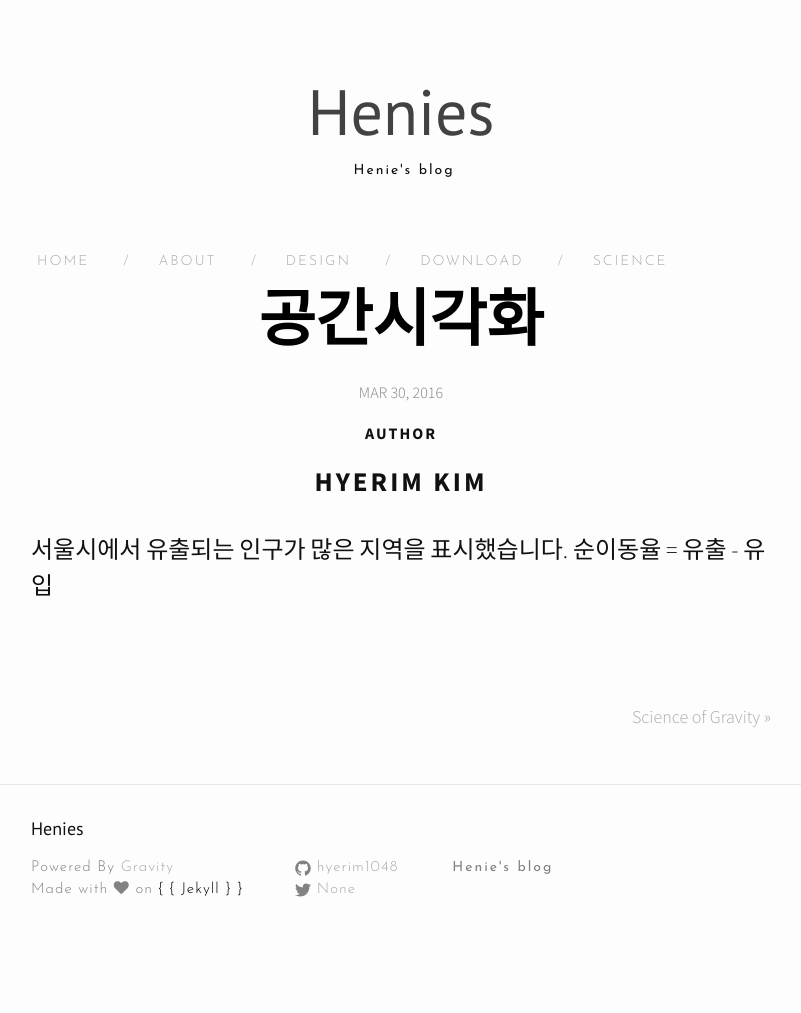
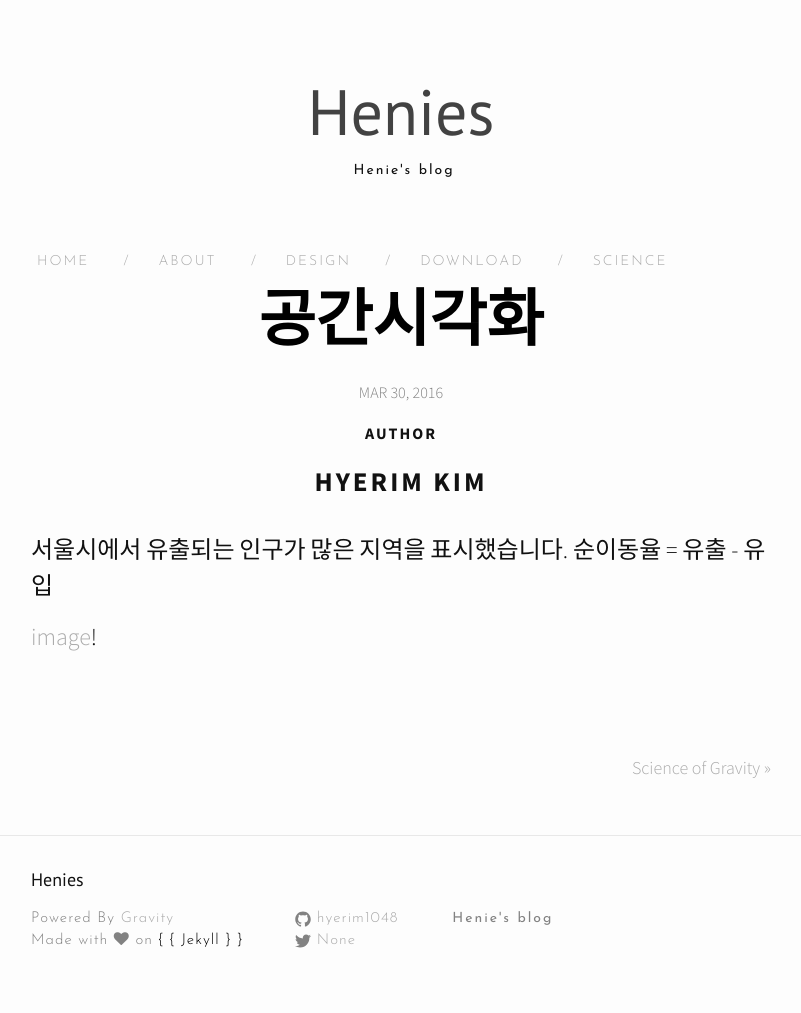
Before and after one commit to hyerim1048/old_hyerim, a Jekyll site: the page built from _posts/2016-03-30-design-stories.markdown, in a window 1280 px wide. Shown: the whole page, without its empty margins (239-1040 px from the left). Built offline with Jekyll 4.4.1, drawn with Linux system fonts in a browser that asks for light colours; nearby versions of some CDN libraries; before the commit the page ends 962 px from its top, so only the background shows below that.

Commit message:
Update 2016-03-30-design-stories.markdown

```diff
--- a/_posts/2016-03-30-design-stories.markdown
+++ b/_posts/2016-03-30-design-stories.markdown
@@ -8,3 +8,6 @@
 
 서울시에서 유출되는 인구가 많은 지역을 표시했습니다.
 순이동율 = 유출 - 유입
+
+
+[image](https://drive.google.com/file/d/0B9jiOC5c7UhwRTFidk5BVkJYbGs/view?usp=sharing)!
```
